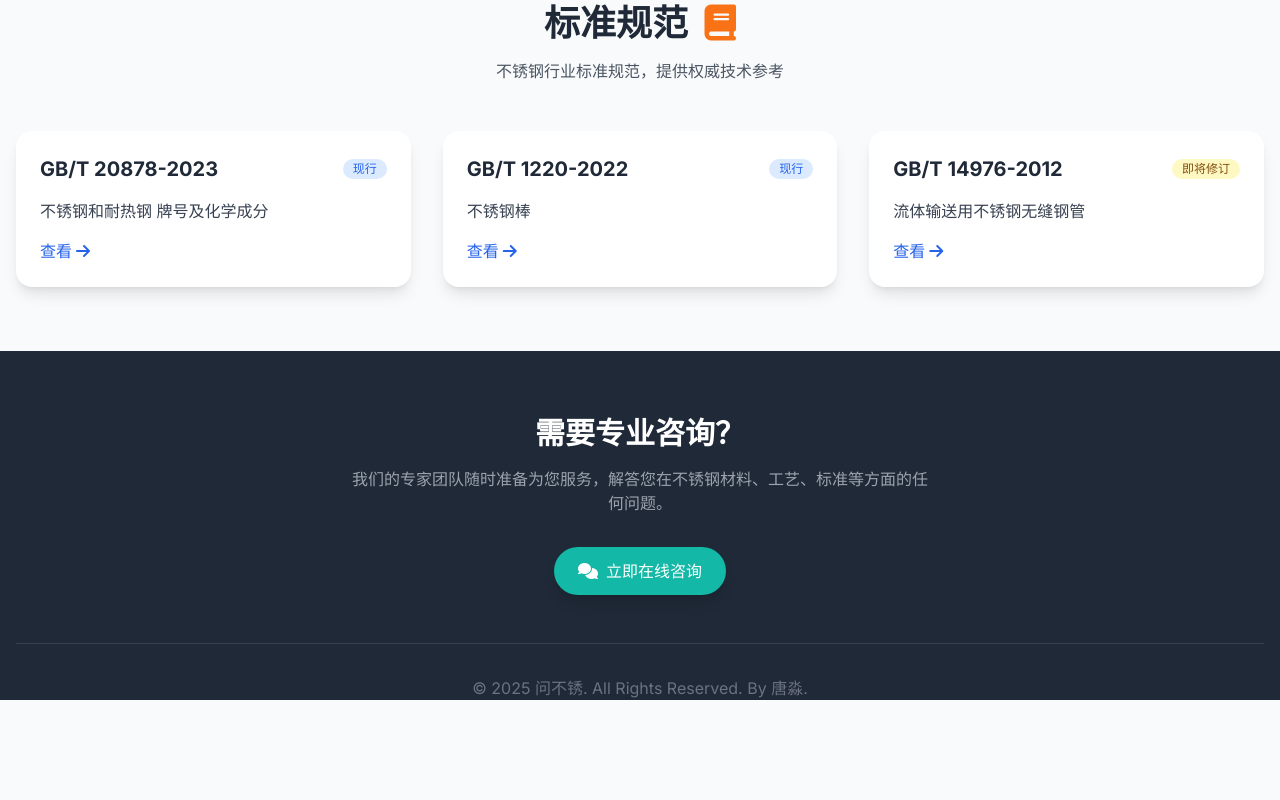
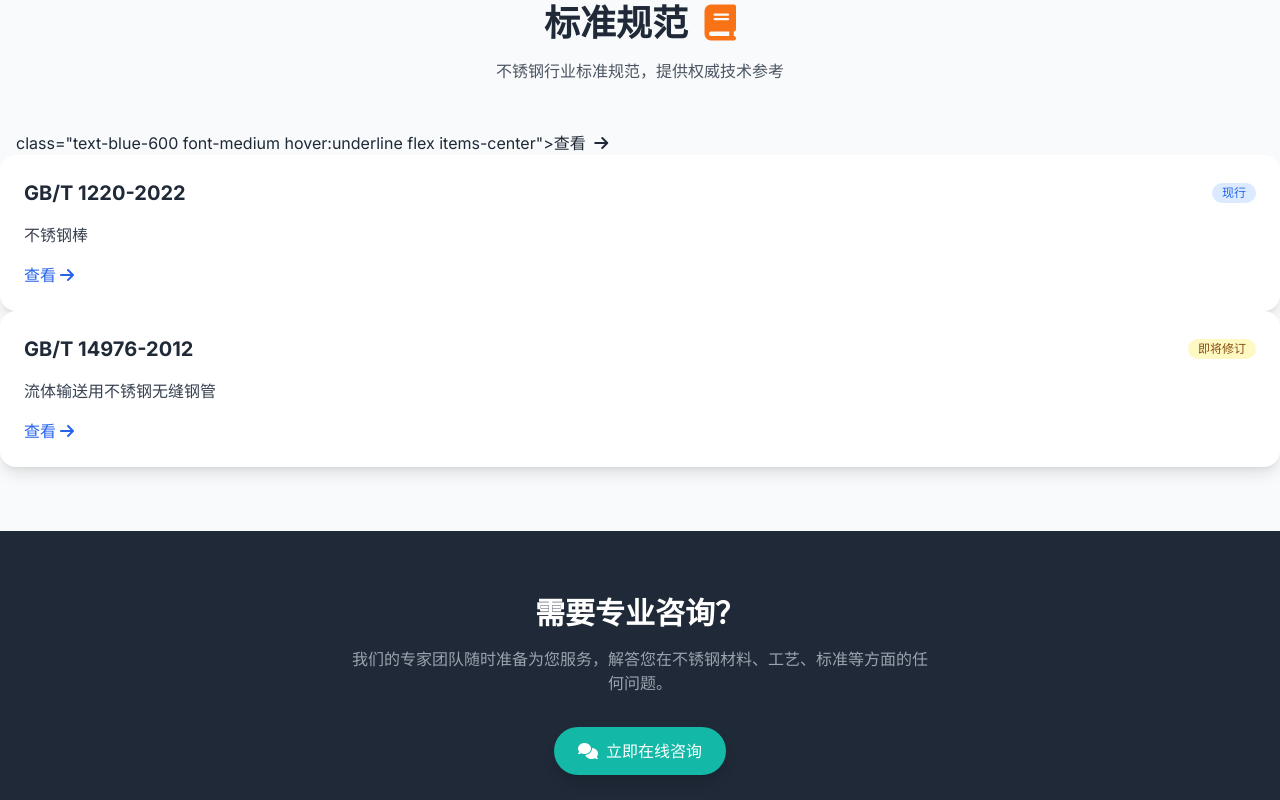
Before and after one commit to tmxccc/wenbuxiu-website, a plain HTML site: page index.html in a window 1280 px wide. Shown: the part 2314-3114 px from the top of the page. Before the commit the page ends 3014 px from the top, so only its background shows below. Drawn offline with nearby package versions, Linux system fonts and the light colour scheme.

Commit message:
Add files via upload

```diff
--- a/index.html
+++ b/index.html
@@ -304,14 +304,8 @@
           <h2 class="text-3xl md:text-4xl font-bold mb-4 text-gray-800">标准规范 <i class="fas fa-book text-orange-500 ml-2" aria-hidden="true"></i></h2>
           <p class="text-gray-600 max-w-2xl mx-auto">不锈钢行业标准规范，提供权威技术参考</p>
         </div>
-        <div class="grid grid-cols-1 md:grid-cols-2 lg:grid-cols-3 gap-6 md:gap-8">
-          <div class="bg-white rounded-2xl p-6 shadow-lg card-hover">
-            <div class="flex justify-between items-center mb-4">
-              <h3 class="text-xl font-bold text-gray-800">GB/T 20878-2023</h3>
-              <span class="bg-blue-100 text-blue-600 text-xs font-medium px-2.5 py-0.5 rounded-full">现行</span>
-            </div>
-            <p class="text-gray-700 mb-4">不锈钢和耐热钢 牌号及化学成分</p>
-            <a href="#" class="text-blue-600 font-medium hover:underline flex items-center">查看 <i class="fas fa-arrow-right ml-1" aria-hidden="true"></i></a>
+        <div id="standards-list" class="grid grid-cols-1 md:grid-cols-2 lg:grid-cols-3 gap-6 md:gap-8">
+  </div>class="text-blue-600 font-medium hover:underline flex items-center">查看 <i class="fas fa-arrow-right ml-1" aria-hidden="true"></i></a>
           </div>
           <div class="bg-white rounded-2xl p-6 shadow-lg card-hover">
             <div class="flex justify-between items-center mb-4">
```
